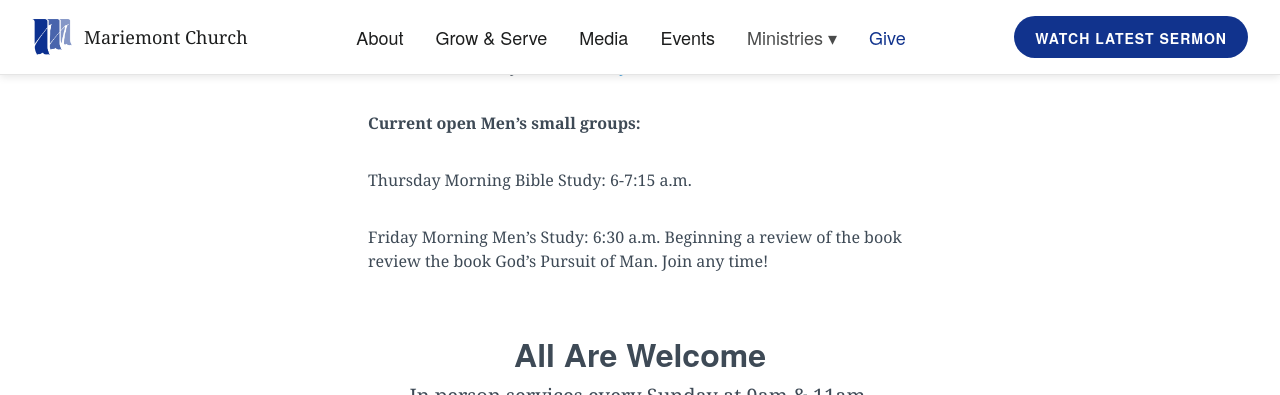
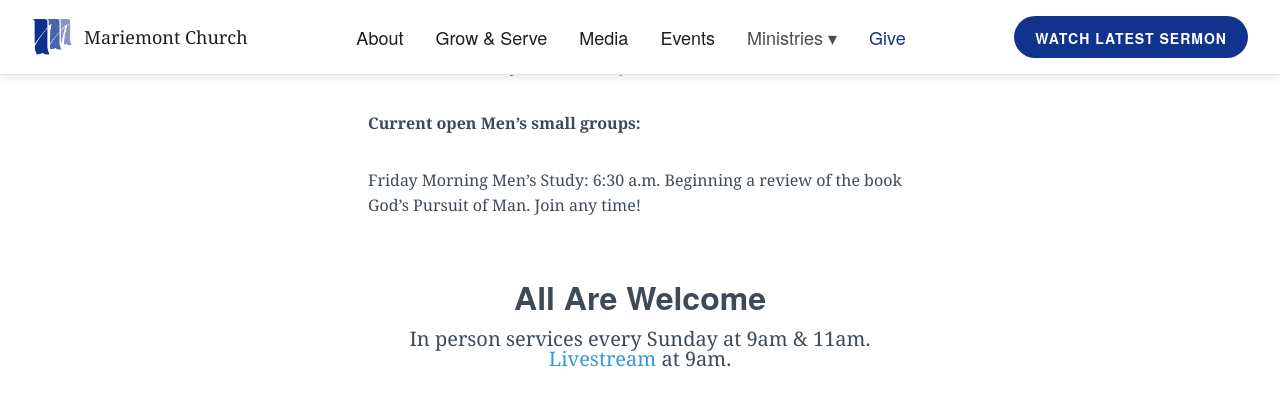
Before and after one commit to lukemoderwell/mariemont, a Jekyll site: the page built from mens-ministry.md, in a window 1280 px wide and 900 px high, scrolled down 1601 px, cut to the strip 0-395 px from the top of the window. Built offline with Jekyll 4.4.1, drawn with Linux system fonts in a browser that asks for light colours; nearby versions of some CDN libraries.

Commit message:
Updated Mens Ministry

```diff
--- a/mens-ministry.md
+++ b/mens-ministry.md
@@ -46,7 +46,5 @@
 
 **Current open Men’s small groups:**
 
-Thursday Morning Bible Study: 6-7:15 a.m.
-
-Friday Morning Men’s Study: 6:30 a.m. Beginning a review of the book review the book *God’s Pursuit of Man*.
+Friday Morning Men’s Study: 6:30 a.m. Beginning a review of the book *God’s Pursuit of Man*.
 Join any time!
```
